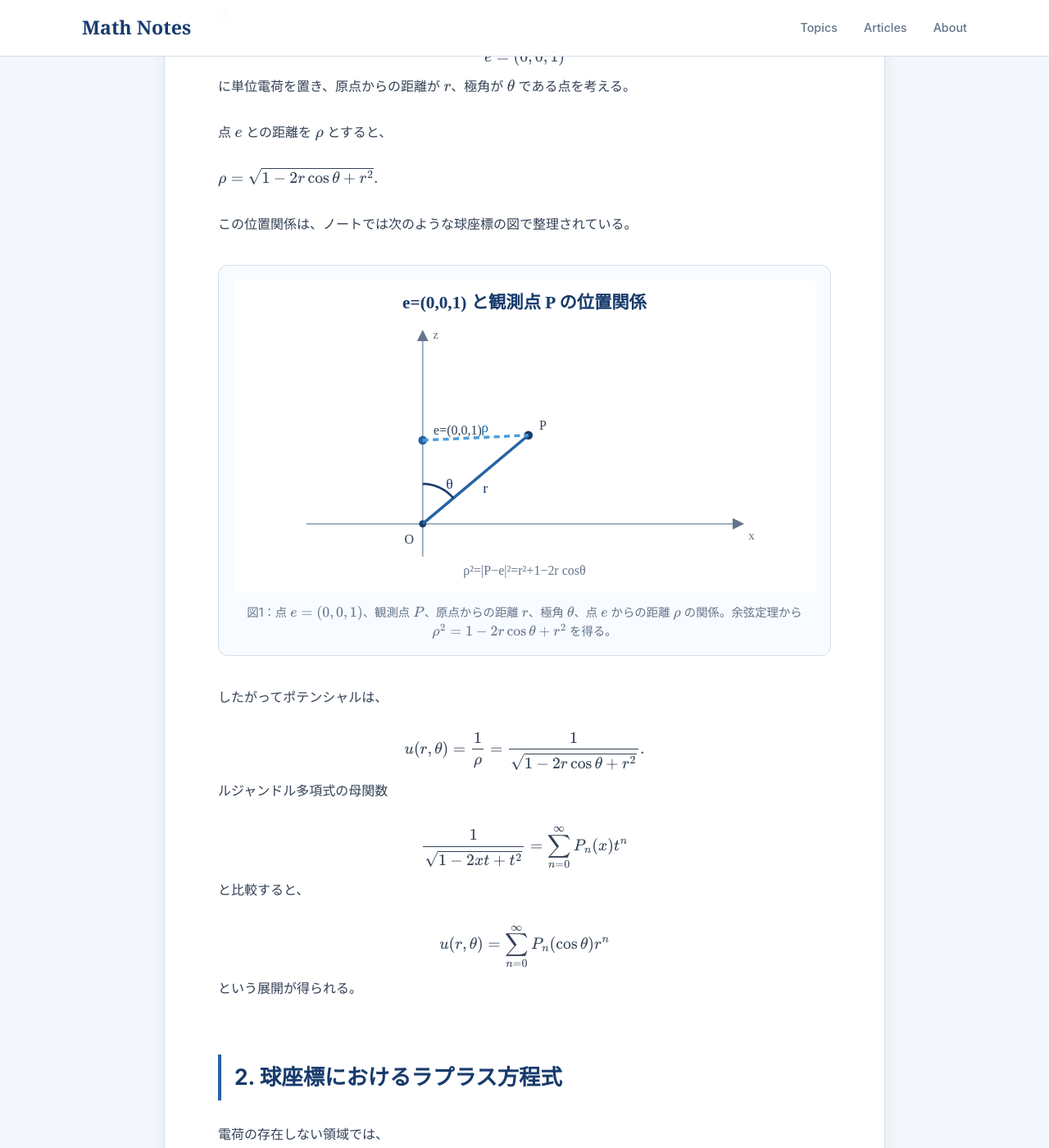
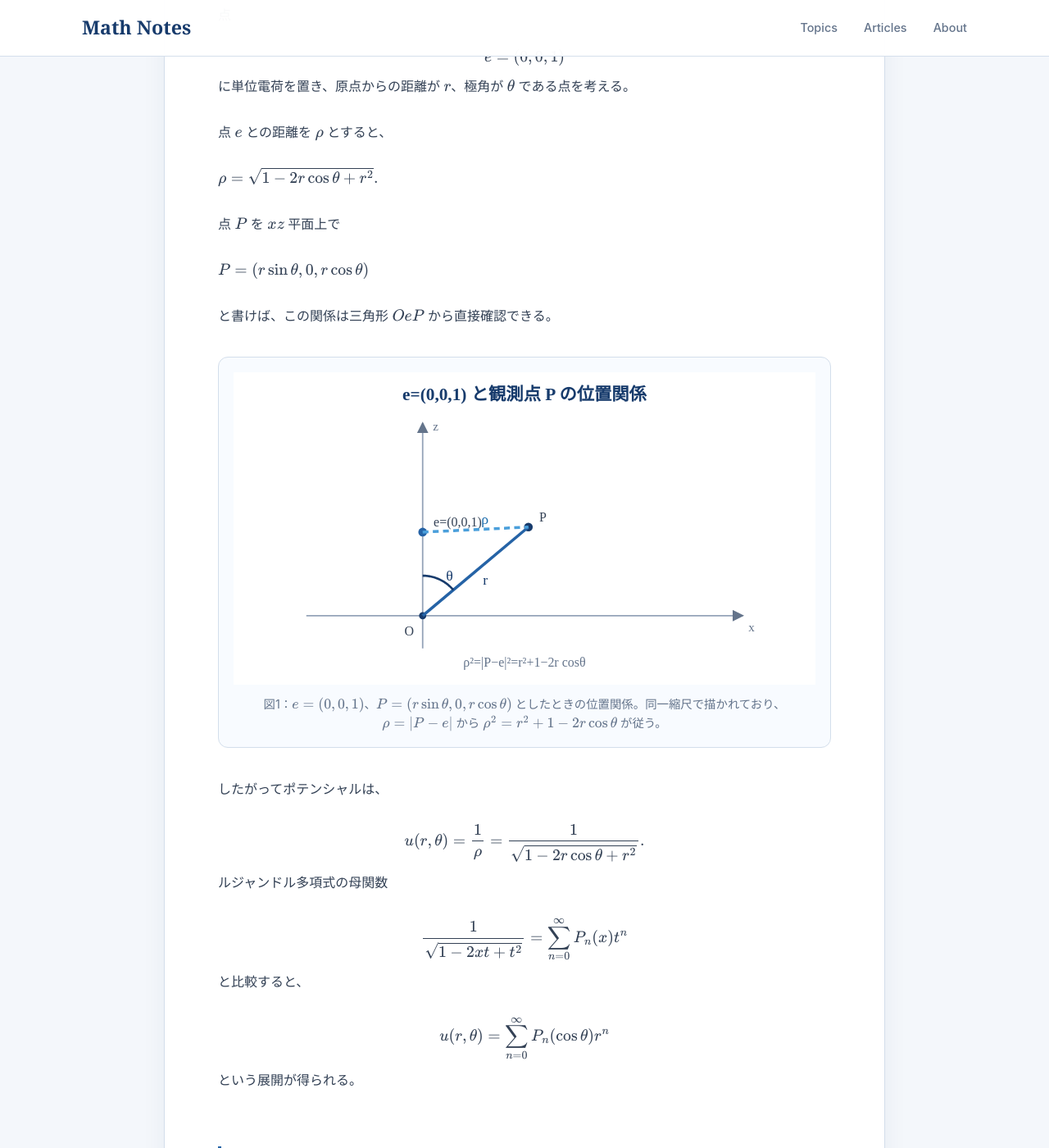
Before and after one commit to koukano/koukano.github.io, a Jekyll site: the page built from articles/legendre-polynomials-laplace-equation.md, in a window 1280 px wide and 1400 px high, scrolled down 571 px. Shown: the whole window at 82% size. Built offline with Jekyll 4.4.1, drawn with Linux system fonts in a browser that asks for light colours.

Commit message:
図: ルジャンドル記事の幾何図を正確な座標関係に修正

```diff
--- a/articles/legendre-polynomials-laplace-equation.md
+++ b/articles/legendre-polynomials-laplace-equation.md
@@ -27,11 +27,17 @@ $
 }.
 $
 
-この位置関係は、ノートでは次のような球座標の図で整理されている。
+点 $P$ を $xz$ 平面上で
+
+$
+P=(r\sin\theta,0,r\cos\theta)
+$
+
+と書けば、この関係は三角形 $OeP$ から直接確認できる。
 
 <figure class="article-figure">
-  <img src="/images/figures/legendre-spherical-coordinates.svg" alt="原点Oと点eと観測点Pの球座標での位置関係">
-  <figcaption>図1：点 $e=(0,0,1)$、観測点 $P$、原点からの距離 $r$、極角 $\theta$、点 $e$ からの距離 $\rho$ の関係。余弦定理から $\rho^2=1-2r\cos\theta+r^2$ を得る。</figcaption>
+  <img src="/images/figures/legendre-spherical-coordinates.svg" alt="e=(0,0,1)とP=(r sin theta,0,r cos theta)の幾何学的位置関係">
+  <figcaption>図1：$e=(0,0,1)$、$P=(r\sin\theta,0,r\cos\theta)$ としたときの位置関係。同一縮尺で描かれており、$\rho=|P-e|$ から $\rho^2=r^2+1-2r\cos\theta$ が従う。</figcaption>
 </figure>
 
 したがってポテンシャルは、
```
